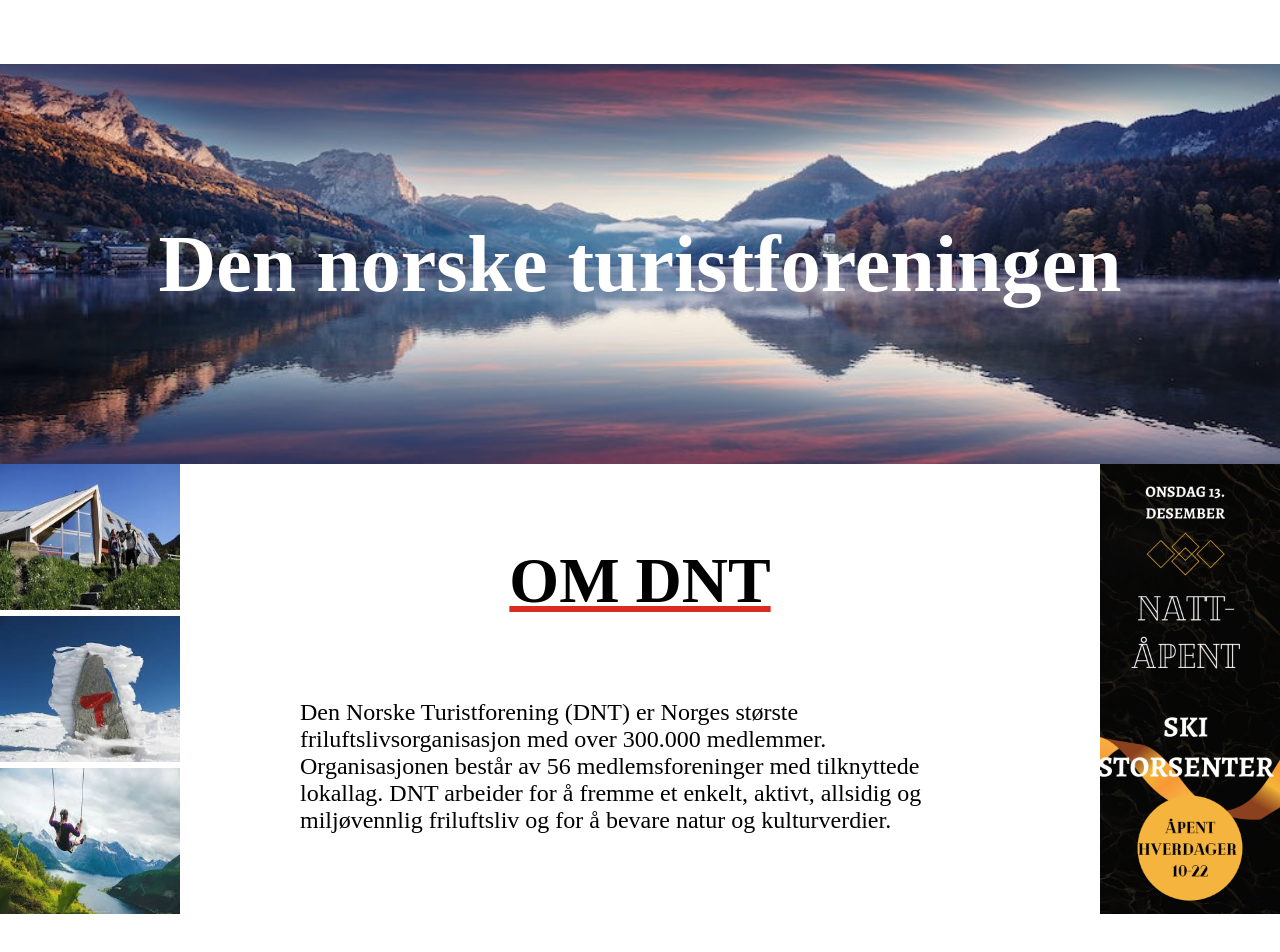
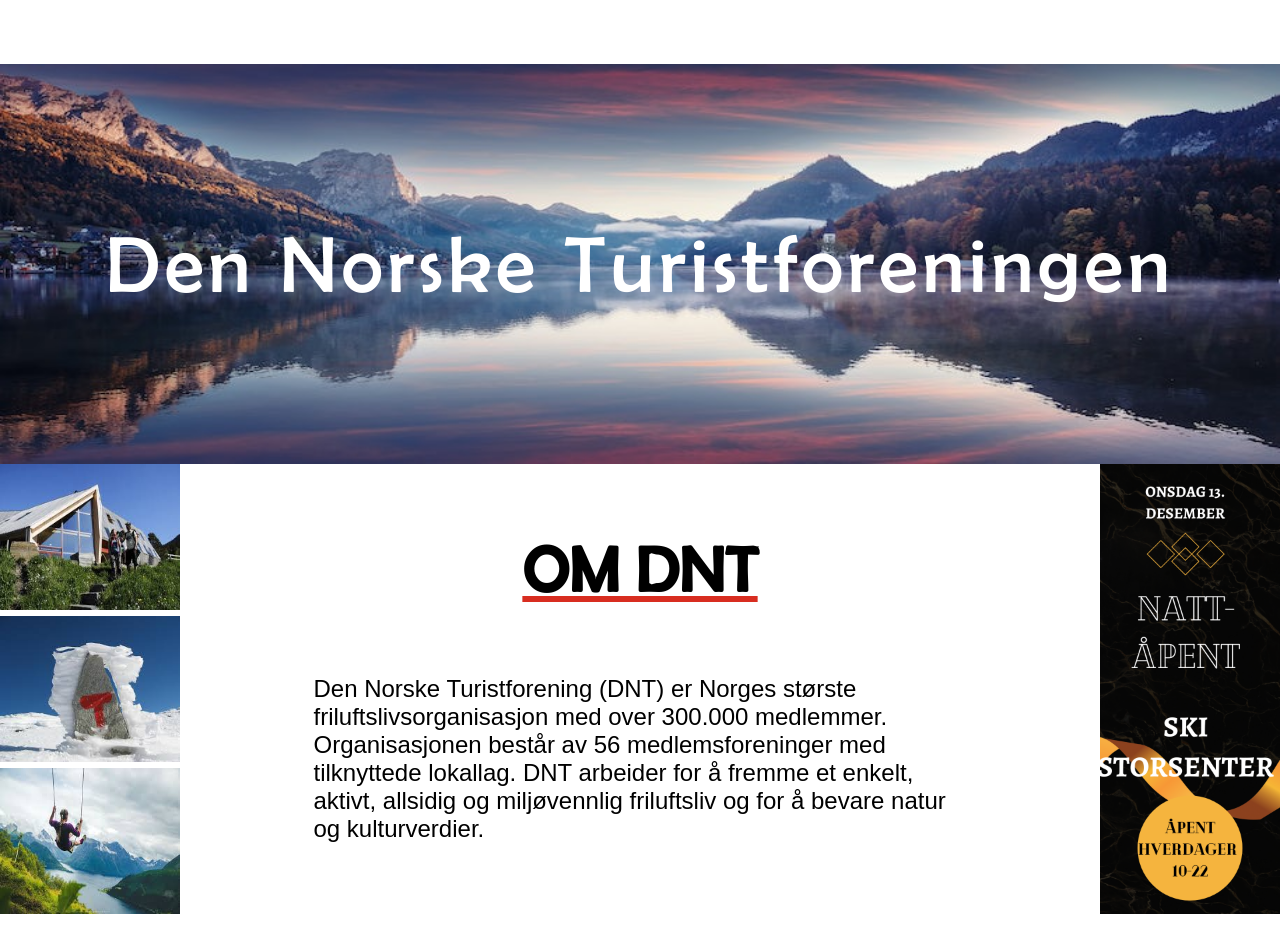
Before and after one commit to MikkelFarner/Skoleoppgave, a plain HTML site: page index.html in a window 1280 px wide. Shown: the top 952 px of the page. Drawn offline with Linux system fonts and the light colour scheme.

Commit message:
Finishing touch (font+imgs)

```diff
--- a/index.html
+++ b/index.html
@@ -35,7 +35,7 @@
     <section class="upper">
       <div class="grid">
         <img src="images/sheesh.jpg" alt="headerimage" class="headimg">
-        <div class="site-h1"><h1>Den norske turistforeningen</h1></div>
+        <div class="site-h1"><h1>Den Norske Turistforeningen</h1></div>
         <div class="left-side">
           <img src="images/hytte.jpg" alt="hytte">
           <img src="images/merke.jpg" alt="dnt markør">
--- a/style.css
+++ b/style.css
@@ -19,15 +19,25 @@
   --hoverbg: rgb(228, 228, 228);
 }
 
+@font-face {
+  font-family: Berlin sans;
+  src: url(images/BRLNSR.TTF);
+}
+
 * {
   scroll-behavior:smooth;
   transition: background-color 0.5s, color 0.2s;
-  font-family: 'Times New Roman', sans-serif;
+  font-family: sans-serif;
+}
+p{
+  font-family: sans-serif;
+}
+.main2 h1, .main2 h3, .main2 h1 b {
+  font-family:'Berlin sans', sans-serif;
 }
 body {
   margin: 0;
   overflow-x: hidden;
-
 }
 nav li:last-child {
   margin-right: 3rem;
@@ -203,6 +213,7 @@
   background-image: url(images/feedback.png);
   background-repeat: no-repeat;
   background-position: bottom right;
+  background-size: cover;
 }
 #overflow {
   overflow: hidden;
@@ -277,7 +288,10 @@
   width: 100%;
 }
 .site-h1 h1 {
+  font-family: 'berlin sans', sans-serif;
   text-align: center;
+  font-weight: normal;
+  letter-spacing: 0.1ch;
   font-size: 5rem;
   color: white;
   z-index: 2;
@@ -300,12 +314,14 @@
   color: var(--main-text);
 }
 .main h1 {
+  font-family: 'berlin sans', sans-serif;
   font-size: 4rem;
   text-decoration: underline;
   text-decoration-color: var(--redtext);
   margin: 0;
 }
 .main h4 {
+  font-family: 'berlin sans', sans-serif;
   font-size: 3rem;
   text-decoration: underline;
   text-decoration-color: var(--redtext);
```
Also changed, not shown: tilbud.html (+3 -3 lines), turruter.html (+1 -1 lines), images/BRLNSR.TTF (added), images/sti.jfif (deleted), images/sti.png (added), images/vinje.jpg (renamed from images/vnije.jpg), 1 other file.
